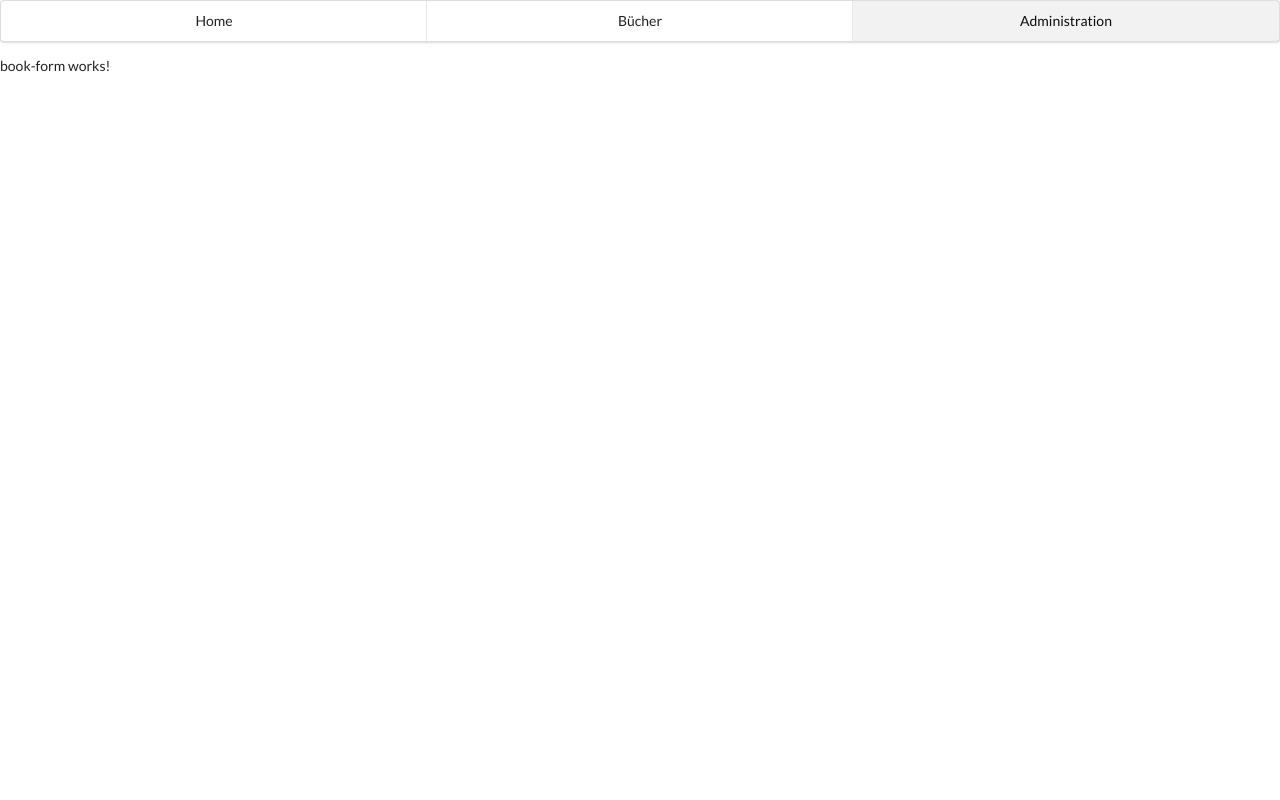
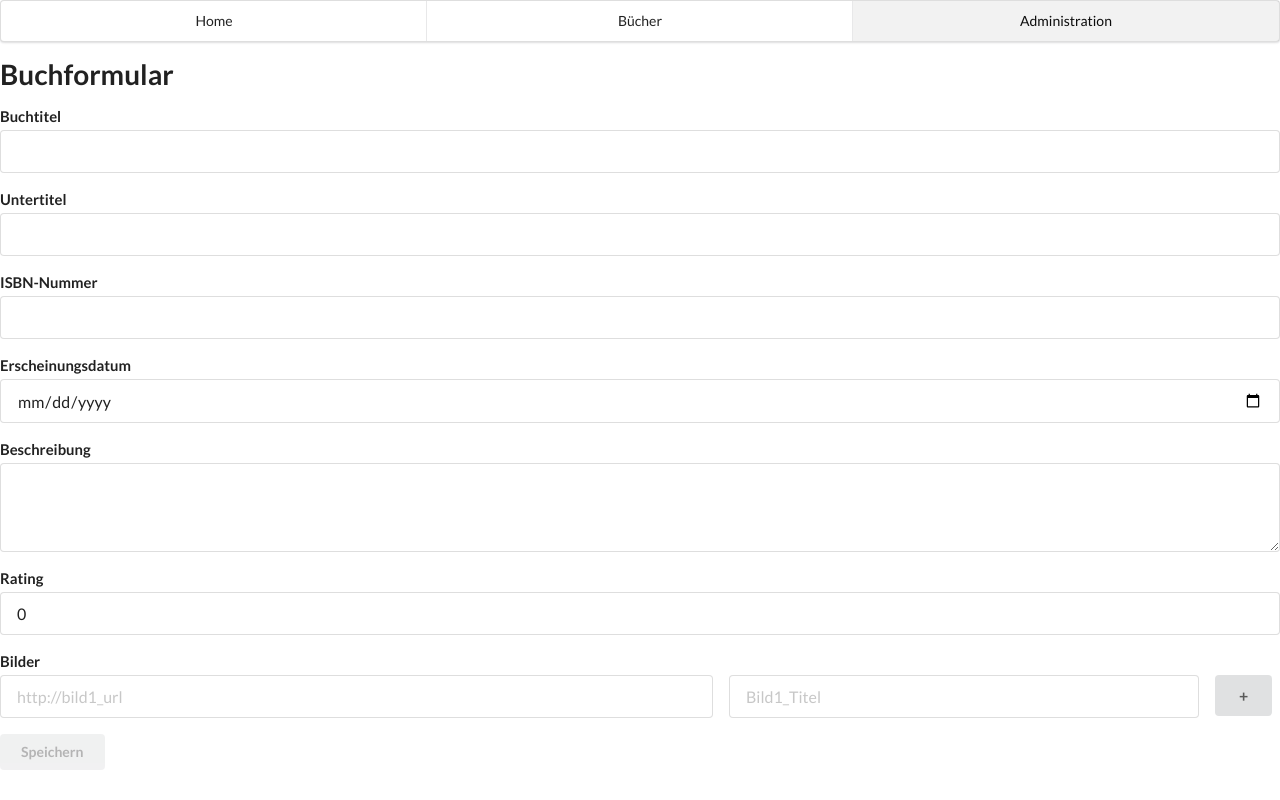
Before and after one commit to elmarputz/class-bookstore-angular-20, an Angular app in the folder app/bookstore20/: page /admin in a window 1280 px wide. Built offline with nearby package versions, Linux system fonts and the light colour scheme.

Commit message:
book form

```diff
--- /dev/null
+++ b/app/bookstore20/src/app/book-form/book-form-error-messages.ts
@@ -0,0 +1,17 @@
+export class ErrorMessage {
+  constructor(
+    public forControl: string,
+    public forValidator: string,
+    public text: string
+  ) { }
+}
+export const BookFormErrorMessages = [
+  new ErrorMessage('title', 'required', 'Ein Buchtitel muss angegeben werden'),
+  new ErrorMessage('isbn', 'required', 'Es muss eine ISBN angegeben werden'),
+  new ErrorMessage('isbn', 'minlength', 'Die ISBN muss mindestens 10 Zeichen enthalten'),
+  new ErrorMessage('isbn', 'maxlength', 'Eine ISBN darf höchstens 13 Zeichen haben'),
+  new ErrorMessage('published', 'required', 'Es muss ein Erscheinungsdatum angegeben werden'),
+  new ErrorMessage('authors', 'required', 'Es muss ein Autor angegeben werden'),
+  new ErrorMessage('rating', 'min', 'Bewertung kann nur positive Werte annehmen'),
+  new ErrorMessage('rating', 'max', 'Maximal 10 Sterne erlaubt')
+];
--- a/app/bookstore20/src/app/book-form/book-form.component.html
+++ b/app/bookstore20/src/app/book-form/book-form.component.html
@@ -1 +1,56 @@
-<p>book-form works!</p>
+<h1>Buchformular</h1>
+<form class="ui large form" [formGroup]="bookForm"
+      (ngSubmit)="submitForm()">
+  <input type="hidden" name="id">
+  <div class="field">
+    <label>Buchtitel</label>
+    <input formControlName="title">
+    <div *ngIf="errors.title" class="ui negative message"> {{ errors.title }} </div>
+  </div>
+  <div class="field">
+    <label>Untertitel</label>
+    <input formControlName="subtitle">
+  </div>
+  <div class="field" [class.disabled]="isUpdatingBook">
+    <label>ISBN-Nummer</label>
+    <input formControlName="isbn">
+    <div *ngIf="errors.isbn" class="ui negative message">{{ errors.isbn }}
+    </div>
+  </div>
+  <div class="field">
+    <label>Erscheinungsdatum</label>
+    <input type="date" formControlName="published">
+    <div *ngIf="errors.published" class="ui negative message">{{ errors.published }}</div>
+  </div>
+  <div class="field">
+    <label>Beschreibung</label>
+    <textarea formControlName="description" rows="3"></textarea>
+  </div>
+  <div class="field">
+    <label>Rating</label>
+    <input type="number" formControlName="rating">
+    <div *ngIf="errors.rating" class="ui negative message">{{
+      errors.rating }}</div>
+  </div>
+  <div class="field">
+    <label>Bilder</label>
+    <div formArrayName="images">
+      <div class="fields" *ngFor="let control of images?.controls; index as i; last as l" [formGroupName]="i">
+        <input type="hidden" name="id">
+        <div class="nine wide field">
+          <input formControlName="url"
+                 placeholder="http://bild{{ i+1 }}_url">
+        </div>
+        <div class="six wide field">
+          <input formControlName="title" placeholder="Bild{{ i+1 }}_Titel">
+        </div>
+        <div class="one wide field" *ngIf="l">
+          <button (click)="addThumbnailControl()" class="ui large button"
+                  type="button">+</button>
+        </div>
+      </div>
+    </div>
+  </div>
+  <button type="submit" class="ui button"
+          [disabled]="bookForm.invalid">Speichern</button>
+</form>
--- a/app/bookstore20/src/app/book-form/book-form.component.ts
+++ b/app/bookstore20/src/app/book-form/book-form.component.ts
@@ -1,15 +1,112 @@
+import { ActivatedRoute, Router } from '@angular/router';
 import { Component, OnInit } from '@angular/core';
+import { FormBuilder, FormGroup, FormArray, Validators } from '@angular/forms';
+import { BookFormErrorMessages } from './book-form-error-messages';
+import {BookFactory} from "../shared/book-factory";
+import {BookStoreService} from "../shared/book-store.service";
+import {Book, Image} from "../shared/book";
 
 @Component({
   selector: 'bs-book-form',
-  templateUrl: './book-form.component.html',
-  styles: []
+  templateUrl: './book-form.component.html'
 })
 export class BookFormComponent implements OnInit {
-
-  constructor() { }
-
-  ngOnInit(): void {
+  bookForm: FormGroup;
+  book = BookFactory.empty();
+  errors: { [key: string]: string } = {};
+  isUpdatingBook = false;
+  images: FormArray;
+  constructor(private fb: FormBuilder, private bs: BookStoreService,
+              private route: ActivatedRoute, private router: Router) { }
+  ngOnInit() {
+    const isbn = this.route.snapshot.params['isbn'];
+    if (isbn) {
+      this.isUpdatingBook = true;
+      this.bs.getSingle(isbn).subscribe(book => {
+        this.book = book;
+        this.initBook();
+      });
+    }
+    this.initBook();
   }
-
+  initBook() {
+    this.buildThumbnailsArray();
+    this.bookForm = this.fb.group({
+      id: this.book.id,
+      title: [this.book.title, Validators.required],
+      subtitle: this.book.subtitle,
+      isbn: [this.book.isbn, [
+        Validators.required,
+        Validators.minLength(10),
+        Validators.maxLength(13)
+      ]],
+      description: this.book.description,
+      rating: [this.book.rating,[
+        Validators.min(0),
+        Validators.max(10)
+      ]],
+//authors: this.authors,
+      images: this.images,
+      published: this.book.published
+    });
+    this.bookForm.statusChanges.subscribe(() =>
+      this.updateErrorMessages());
+  }
+  buildThumbnailsArray() {
+    console.log(this.book.images);
+    if (this.book.images.length === 0){ //if new book had no images -> but no in edit mode
+      this.book.images.push(new Image(0,'',''))
+    }
+    this.images = this.fb.array(
+      this.book.images.map(
+        t => this.fb.group({
+          id: this.fb.control(t.id),
+          url: this.fb.control(t.url),
+          title: this.fb.control(t.title)
+        })
+      )
+    );
+    console.log(this.images);
+  }
+  addThumbnailControl() {
+    this.images.push(this.fb.group({ url: null, title: null }));
+  }
+  submitForm() {
+// filter empty values
+    this.bookForm.value.images =
+      this.bookForm.value.images.filter(thumbnail => thumbnail.url);
+    const book: Book = BookFactory.fromObject(this.bookForm.value);
+//deep copy - did not work without??
+    book.images = this.bookForm.value.images;
+    console.log(book);
+//just copy the authors
+    book.authors = this.book.authors;
+    if (this.isUpdatingBook) {
+      this.bs.update(book).subscribe(res => {
+        this.router.navigate(['../../books', book.isbn], { relativeTo:
+          this.route });
+      });
+    } else {
+      book.user_id = 1; // just for testing
+      console.log(book)
+      this.bs.create(book).subscribe(res => {
+        this.book = BookFactory.empty();
+        this.bookForm.reset(BookFactory.empty());
+        this.router.navigate(['../books'], { relativeTo: this.route });
+      });
+    }
+  }
+  updateErrorMessages() {
+    this.errors = {};
+    for (const message of BookFormErrorMessages) {
+      const control = this.bookForm.get(message.forControl);
+      if (control &&
+        control.dirty &&
+        control.invalid &&
+        control.errors[message.forValidator] &&
+        !this.errors[message.forControl]) {
+        this.errors[message.forControl] = message.text;
+      }
+    }
+  }
 }
```
Also changed, not shown: 1 other file (tests, documents, lock files or other folders).
